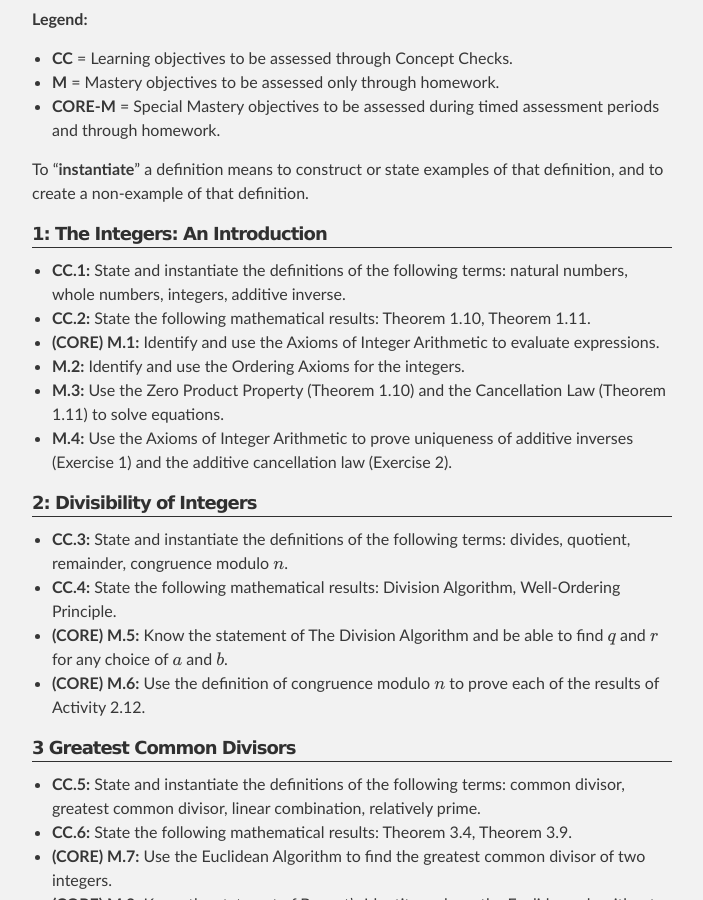
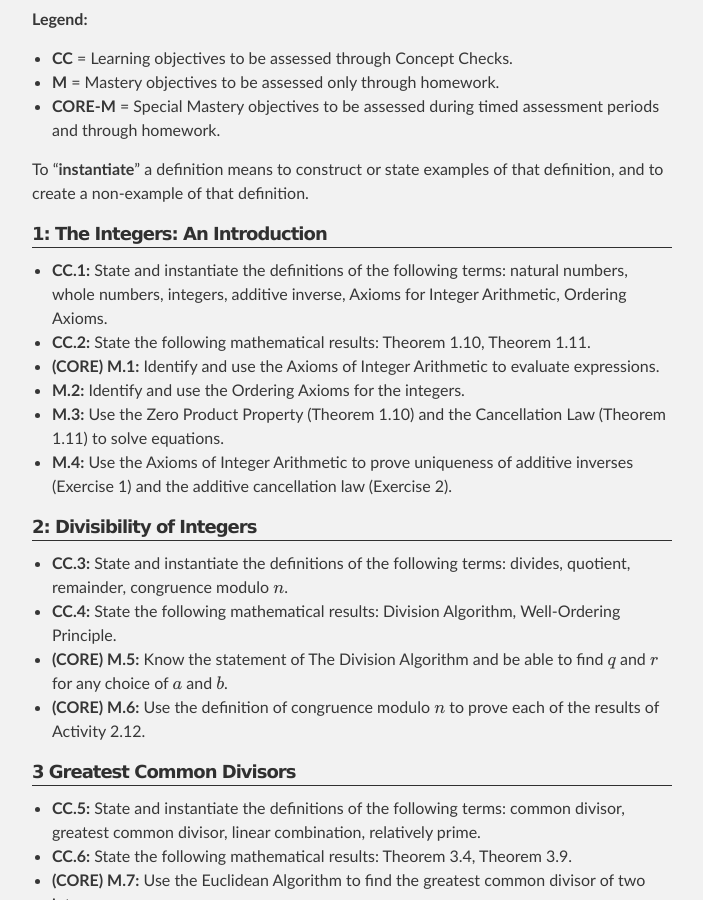
Before and after one commit to sergeballif/NSC-Math-453, a Jekyll site: the page built from LearningObjectives.md, in a window 1280 px wide and 900 px high, scrolled down 313 px. Shown: the whole window, without its empty margins (288-991 px from the left). Built offline with Jekyll 4.4.1, drawn with Linux system fonts in a browser that asks for light colours; formulas are drawn with MathJax 3.

Commit message:
Update LearningObjectives.md

```diff
--- a/LearningObjectives.md
+++ b/LearningObjectives.md
@@ -14,7 +14,7 @@ To "__instantiate__" a definition means to construct or state examples of that d
 
 ## 1: The Integers: An Introduction
 
-+ __CC.1:__ State and instantiate the definitions of the following terms: natural numbers, whole numbers, integers, additive inverse.
++ __CC.1:__ State and instantiate the definitions of the following terms: natural numbers, whole numbers, integers, additive inverse, Axioms for Integer Arithmetic, Ordering Axioms.
 + __CC.2:__ State the following mathematical results: Theorem 1.10, Theorem 1.11.
 + __(CORE) M.1:__ Identify and use the Axioms of Integer Arithmetic to evaluate expressions.
 + __M.2:__ Identify and use the Ordering Axioms for the integers.
```
